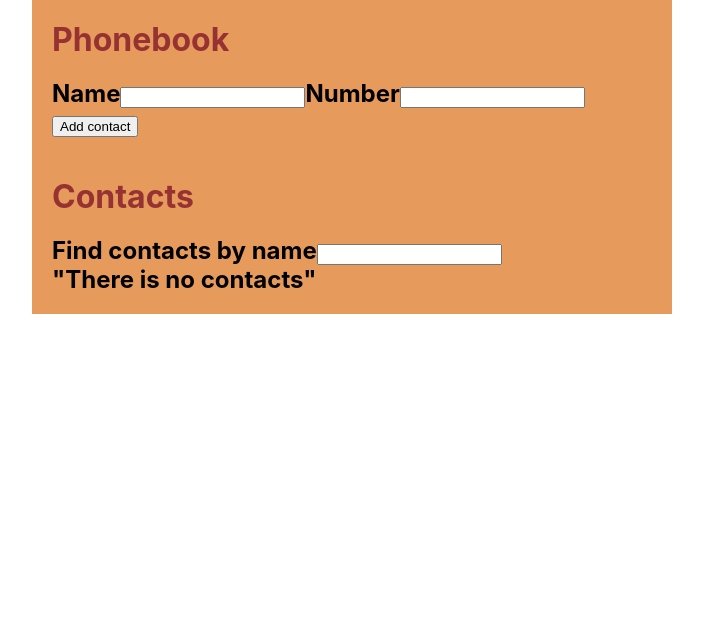
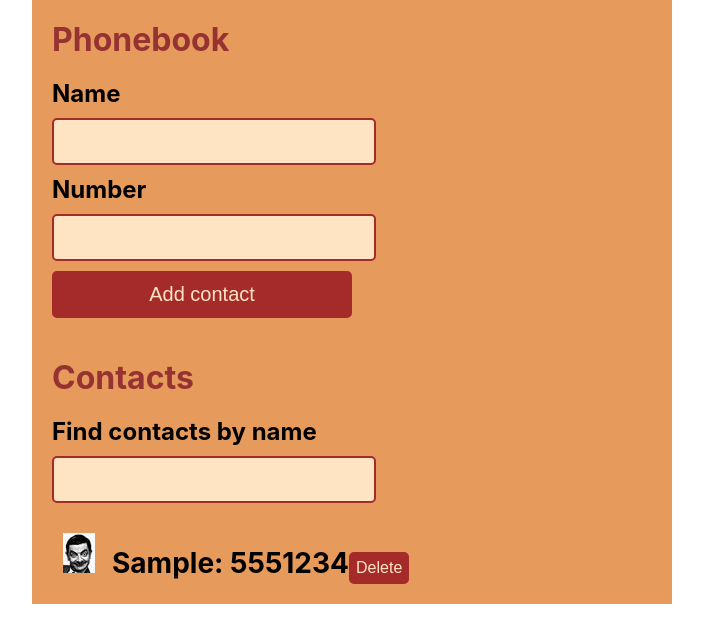
Before and after one commit to SofiiaShevtsova/goit-react-hw-02-phonebook, a React (Create React App) app: page / in a window 1280 px wide. Both pictures are taken after typing "Sample", "5551234" into the empty fields and a click on the button "Add contact". Shown: the top 642 px of the page, without its empty margins (288-991 px from the left). Built offline with nearby package versions, Linux system fonts and the light colour scheme.

Commit message:
add styles

```diff
--- a/src/components/Phonebook/Contacts.jsx
+++ b/src/components/Phonebook/Contacts.jsx
@@ -1,9 +1,12 @@
-// import styled from '@emotion/styled';
+import StyleList from './PhonebookStyles';
+
+const {ListOfContactsStyle, BtnDeleteContact} = StyleList
 
 const Contacts = props => {
   const { contacts, removeContacts } = props;
+  console.log(contacts);
   return contacts.length > 0 ? (
-    <ul className="a">
+    <ListOfContactsStyle>
       {contacts.map(elem => (
         <Contact
           name={elem.name}
@@ -13,7 +16,7 @@ const Contacts = props => {
           removeContacts={removeContacts}
         />
       ))}
-    </ul>
+    </ListOfContactsStyle>
   ) : (
     <p className="x">"There is no contacts"</p>
   );
@@ -24,9 +27,9 @@ const Contact = props => {
   return (
     <li className="stat__item">
       {name}: <span>{number}</span>
-      <button type="button" id={id} onClick={removeContacts}>
+      <BtnDeleteContact type="button" id={id} onClick={removeContacts}>
         Delete
-      </button>
+      </BtnDeleteContact>
     </li>
   );
 };
--- a/src/components/Phonebook/FilterContact.jsx
+++ b/src/components/Phonebook/FilterContact.jsx
@@ -1,4 +1,7 @@
-import { Formik, Field } from 'formik';
+import { Formik } from 'formik';
+import StyleList from './PhonebookStyles';
+
+const {FormStyle, FieldStyles} = StyleList
 
 const FilterContact = props => {
   const { findContactsByName, filters } = props;
@@ -7,16 +10,19 @@ const FilterContact = props => {
       initialValues={{
         filter: '',
       }}
+      onSubmit={(values, actions) => {
+           actions.setSubmitting(false);
+         }}
     >
-      <>
+      < FormStyle>
         <label htmlFor="filter">Find contacts by name</label>
-        <Field
+        <FieldStyles
           type="text"
           name="filter"
           onChange={findContactsByName}
           value={filters}
         />
-      </>
+      </ FormStyle>
     </Formik>
   );
 };
--- a/src/components/Phonebook/FormAddContact.jsx
+++ b/src/components/Phonebook/FormAddContact.jsx
@@ -1,8 +1,11 @@
 // import styled from '@emotion/styled';
-import { Formik, Form, Field } from 'formik';
+import { Formik } from 'formik';
 import * as Yup from 'yup';
+import StyleList from './PhonebookStyles';
 
 import { nanoid } from 'nanoid';
+
+const {FormStyle, FieldStyles, BtnStyle, ErrorMessageStyle} = StyleList
 
 const SignupSchema = Yup.object().shape({
   name: Yup.string()
@@ -35,6 +38,7 @@ const FormAddContact = props => {
         }}
         validationSchema={SignupSchema}
         onSubmit={(values, actions) => {
+          console.log(values);
           addContactOnSubmit({
             name: values.name.trim(),
             id: `${nanoid()}`,
@@ -45,18 +49,18 @@ const FormAddContact = props => {
         }}
       >
         {props => (
-          <Form>
+          <FormStyle>
             <label htmlFor="name">Name</label>
-            <Field type="text" name="name" />
-            {props.errors.name && <div id="feedback">{props.errors.name}</div>}
+            <FieldStyles type="text" name="name" />
+            {props.errors.name && <ErrorMessageStyle id="feedback">{props.errors.name}</ErrorMessageStyle>}
             <label htmlFor="number">Number</label>
-            <Field type="tel" name="number" />
+            <FieldStyles type="tel" name="number" />
             {props.errors.number && (
-              <div id="feedback">{props.errors.number}</div>
+              <ErrorMessageStyle id="feedback">{props.errors.number}</ErrorMessageStyle>
             )}
 
-            <button type="submit">Add contact</button>
-          </Form>
+            <BtnStyle type="submit">Add contact</BtnStyle>
+          </FormStyle>
         )}
       </Formik>
     </div>
--- a/src/components/Phonebook/Phonebook.jsx
+++ b/src/components/Phonebook/Phonebook.jsx
@@ -16,10 +16,10 @@ export class Phonebook extends Component {
       alert('You have this contacts');
       return;
     }
-    this.setState(prevState =>
-      this.state.contacts.length > 0
+    this.setState(prevState =>{return(this.state.contacts.length > 0
         ? { contacts: [...prevState.contacts, contact] }
-        : { contacts: [contact] }
+        : { contacts: [contact] })}
+
     );
   };
 
@@ -39,7 +39,7 @@ export class Phonebook extends Component {
   render() {
     const contactToFind = this.state.contacts.filter(elem =>
       elem.name.toLowerCase().includes(this.state.value)
-    );
+    )
     return (
       <>
         <Section title={'Phonebook'}>
@@ -54,7 +54,7 @@ export class Phonebook extends Component {
             filters={this.state.filter}
           />
           <Contacts
-            contacts={contactToFind || this.state.contacts}
+            contacts={contactToFind.length>0? contactToFind: this.state.contacts}
             removeContacts={this.removeContact}
           />
         </Section>
--- a/src/components/Phonebook/PhonebookStyles.js
+++ b/src/components/Phonebook/PhonebookStyles.js
@@ -1,4 +1,8 @@
 import styled from '@emotion/styled';
+import { Form, Field } from 'formik';
+import photo from 'image/contact.jpg';
+
+console.log(photo);
 
 const StyleList = {
   SectionContainer: styled.div`
@@ -15,6 +19,61 @@ const StyleList = {
     margin-bottom: 20px;
     color: rgb(150, 50, 50);
   `,
+
+  FormStyle: styled(Form)`
+    display: flex;
+    flex-direction: column;
+    gap: 10px;
+  `,
+
+  FieldStyles: styled(Field)`
+    width: 50%;
+    font-size: 20px;
+    border-radius: 5px;
+    border: 2px solid brown;
+    background-color: bisque;
+    padding: 10px;
+  `,
+
+  BtnStyle: styled.button`
+    width: 50%;
+    font-size: 20px;
+    border-radius: 5px;
+    border: 2px solid brown;
+    background-color: brown;
+    color: bisque;
+    padding: 10px;
+  `,
+
+  ErrorMessageStyle: styled.div`
+    display: block;
+    color: red;
+    font-size: 16px;
+  `,
+
+  ListOfContactsStyle: styled.ul`
+    list-style: url('${photo}');
+    display: flex;
+    flex-direction: column;
+    gap: 10px;
+    margin-top: 30px;
+    padding-left: 50px;
+    font-size: 28px;
+    & > li {
+      padding-left: 10px;
+    }
+  `,
+
+  BtnDeleteContact: styled.button`
+    display: inline-block;
+    margin-right: 10px;
+    font-size: 16px;
+    border-radius: 5px;
+    border: 2px solid brown;
+    background-color: brown;
+    color: bisque;
+    padding: 5px;
+  `,
 };
 
 export default StyleList;
--- a/src/index.css
+++ b/src/index.css
@@ -21,7 +21,6 @@ ul,
 li {
   margin: 0;
   padding: 0;
-  list-style: none;
 }
 
 img {
```
Also changed, not shown: src/image/contact.jpg (added).
